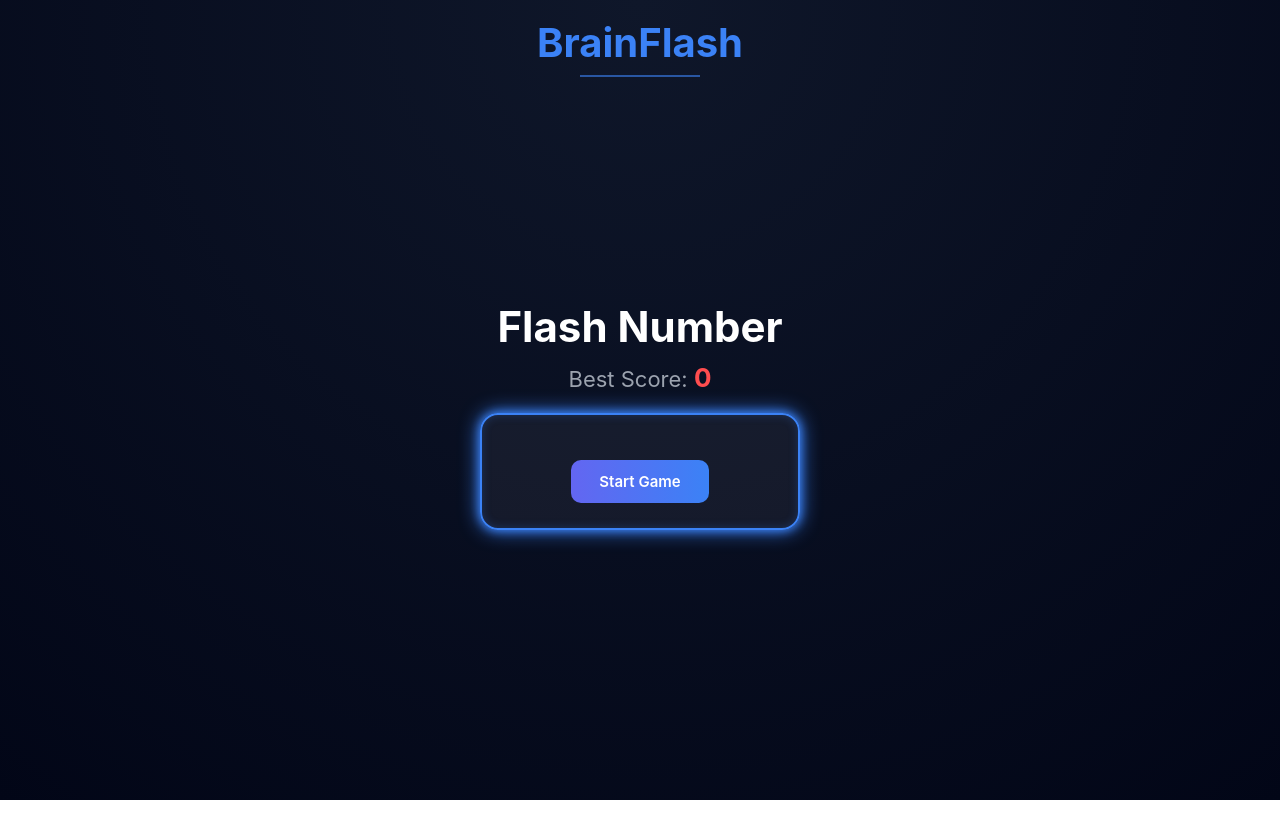
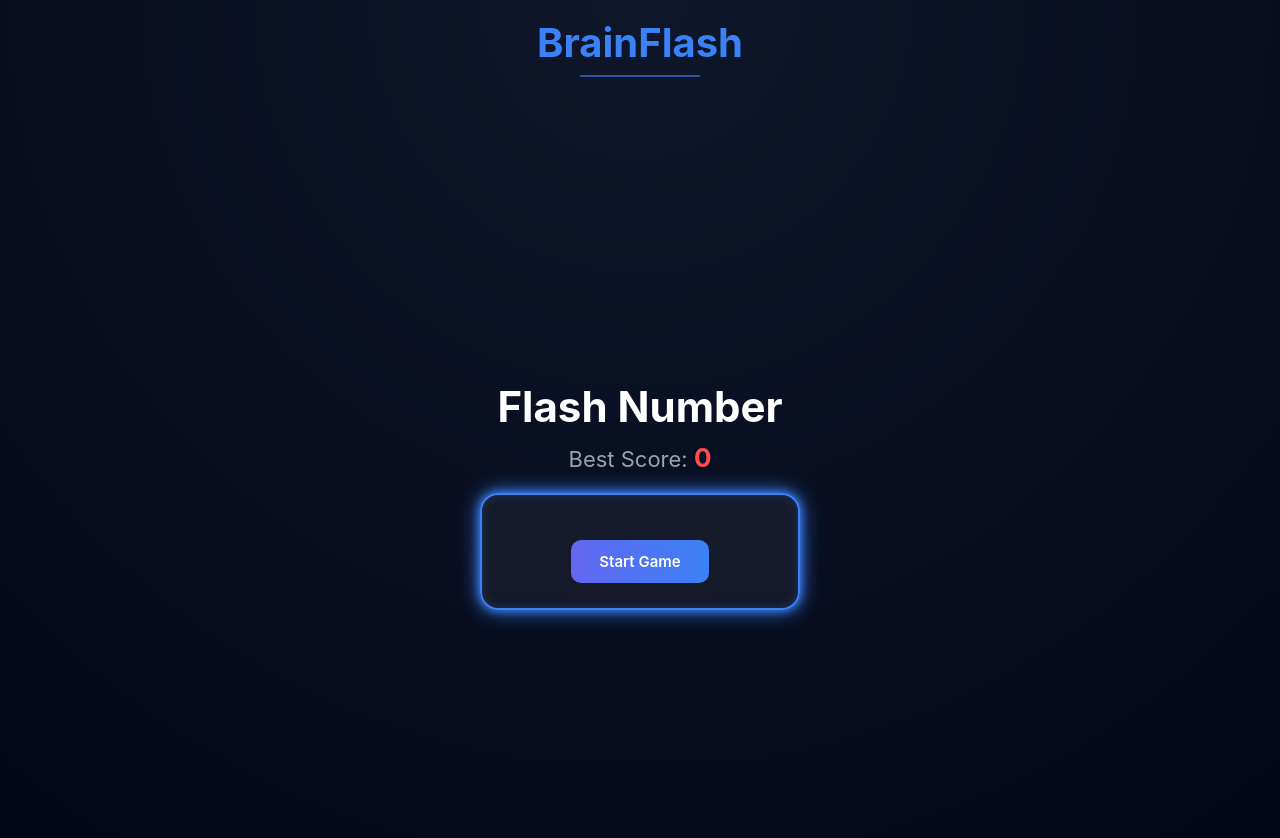
Before and after one commit to DibyanshuSah/BrainFlash-game, a React (Vite) app: page /flash-number in a window 1280 px wide. Shown: the top 838 px of the page. Before the commit the page ends 800 px from the top, so only its background shows below. Built offline with nearby package versions, Linux system fonts and the light colour scheme.

Commit message:
Fix scrolling issue in home.css

```diff
--- a/src/styles/game.css
+++ b/src/styles/game.css
@@ -5,13 +5,11 @@ box-sizing:border-box;
 /* PAGE */
 
 .game-page{
+min-height:100vh;
 display:flex;
 flex-direction:column;
 align-items:center;
 justify-content:center;
-min-height:80vh;
-text-align:center;
-padding:10px;
 }
 
 /* TITLE */
```
